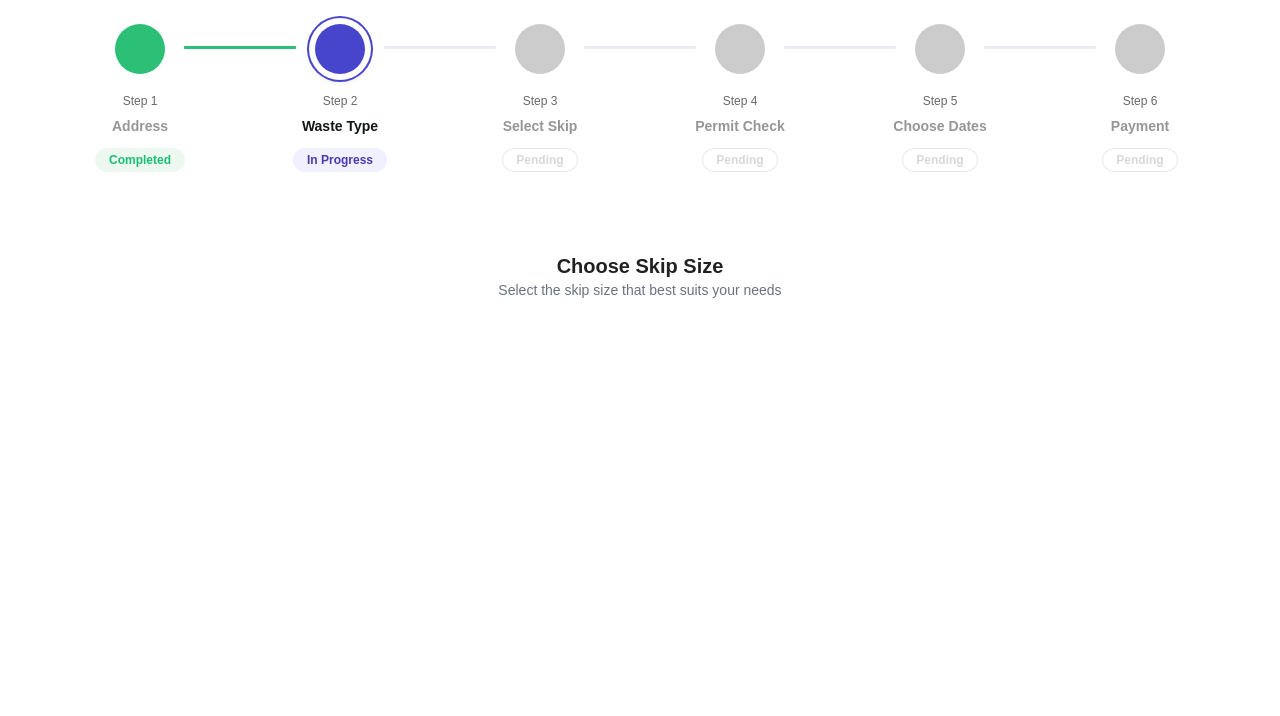
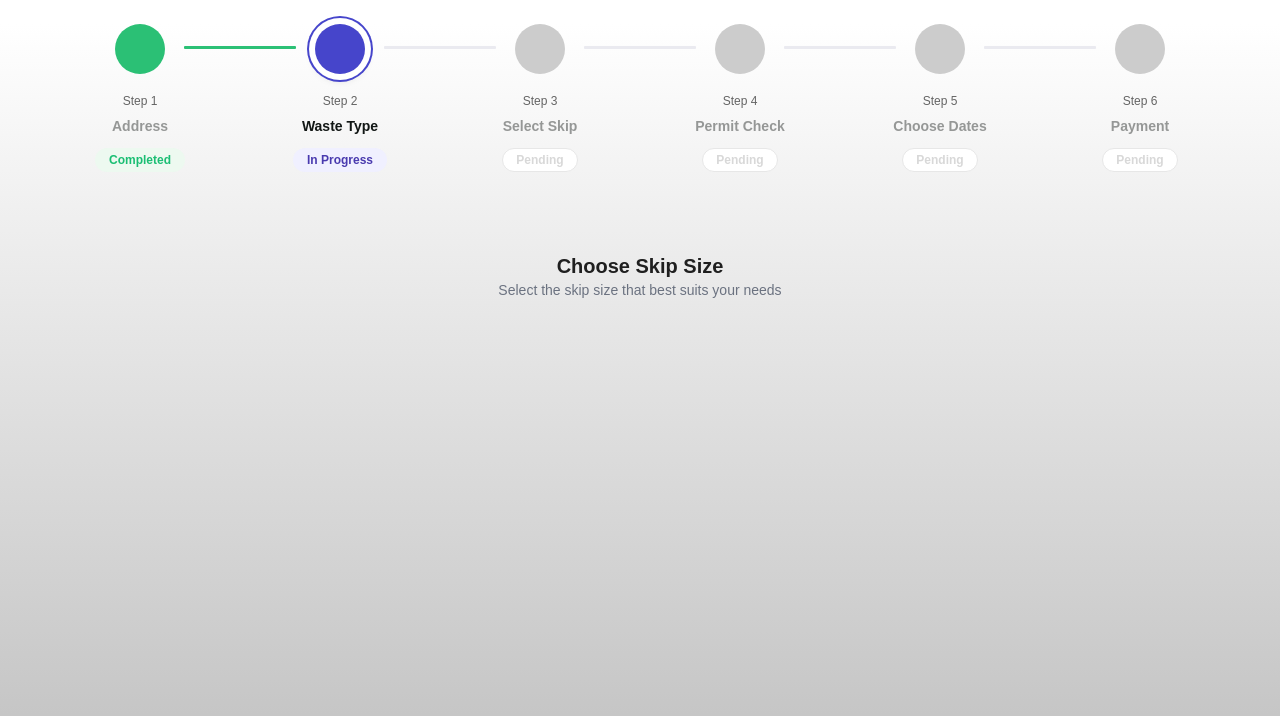
Before and after one commit to Soneshaps/waste-management, a React (Vite) app: page / in a window 1280 px wide. Shown: the top 716 px of the page. Built offline with nearby package versions, Linux system fonts and the light colour scheme; some icons are missing; a web font is replaced by a local one.

Commit message:
fix: fix husky and add background

```diff
--- a/package.json
+++ b/package.json
@@ -8,7 +8,7 @@
     "build": "tsc -b && vite build",
     "lint": "eslint .",
     "preview": "vite preview",
-    "prepare": "husky install"
+    "prepare": "husky"
   },
   "dependencies": {
     "@emotion/react": "^11.14.0",
--- a/src/App.tsx
+++ b/src/App.tsx
@@ -1,5 +1,5 @@
-import ChooseSkip from './pages/ChooseSkip'
-import { CssBaseline, ThemeProvider, createTheme } from '@mui/material'
+import ChooseSkip from './pages/ChooseSkip';
+import { CssBaseline, ThemeProvider, createTheme } from '@mui/material';
 
 const theme = createTheme({
   palette: {
@@ -16,9 +16,11 @@ function App() {
   return (
     <ThemeProvider theme={theme}>
       <CssBaseline />
-      <ChooseSkip />
+      <div className="min-h-screen bg-bottom-to-top">
+        <ChooseSkip />
+      </div>
     </ThemeProvider>
-  )
+  );
 }
 
-export default App
+export default App;
--- a/tailwind.config.js
+++ b/tailwind.config.js
@@ -10,6 +10,9 @@ export default {
         mona: ['"Mona Sans"', 'sans-serif'],
         sans: ['"Mona Sans"', 'sans-serif'], // optional: make it default
       },
+      backgroundImage: {
+        'bottom-to-top': 'linear-gradient(to top, #bdbdbd, #ffffff)',
+      },
     },
   },
   plugins: [],
```
